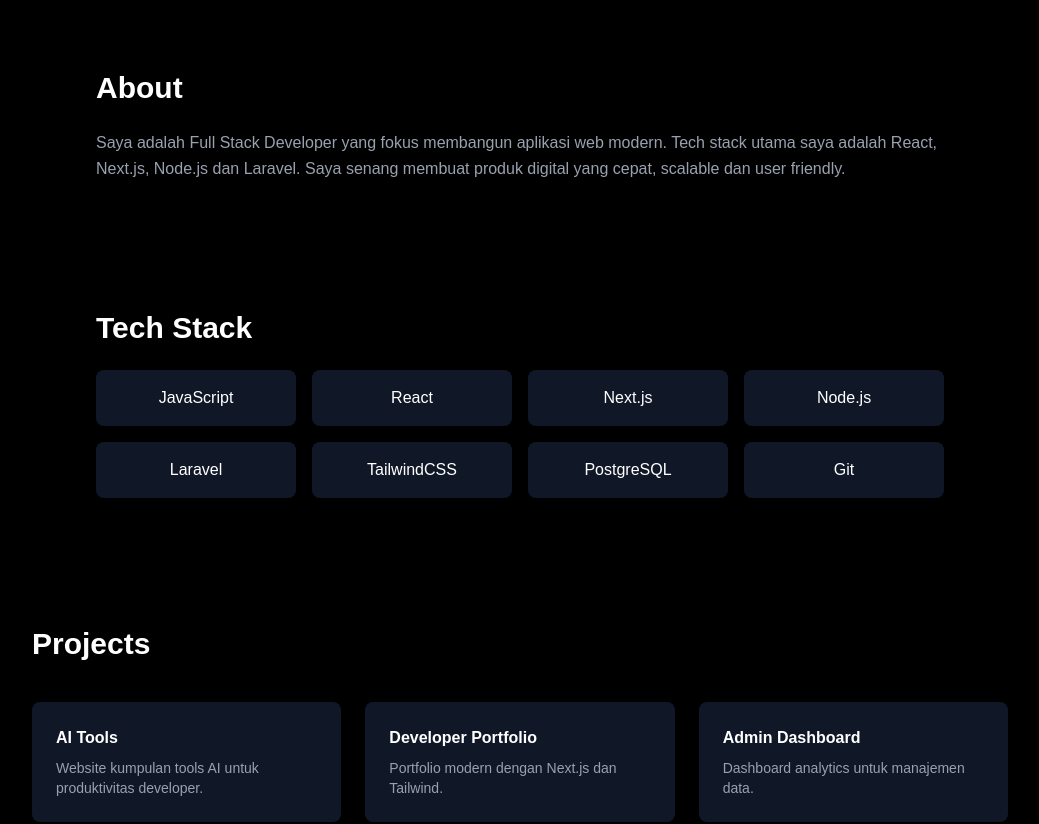
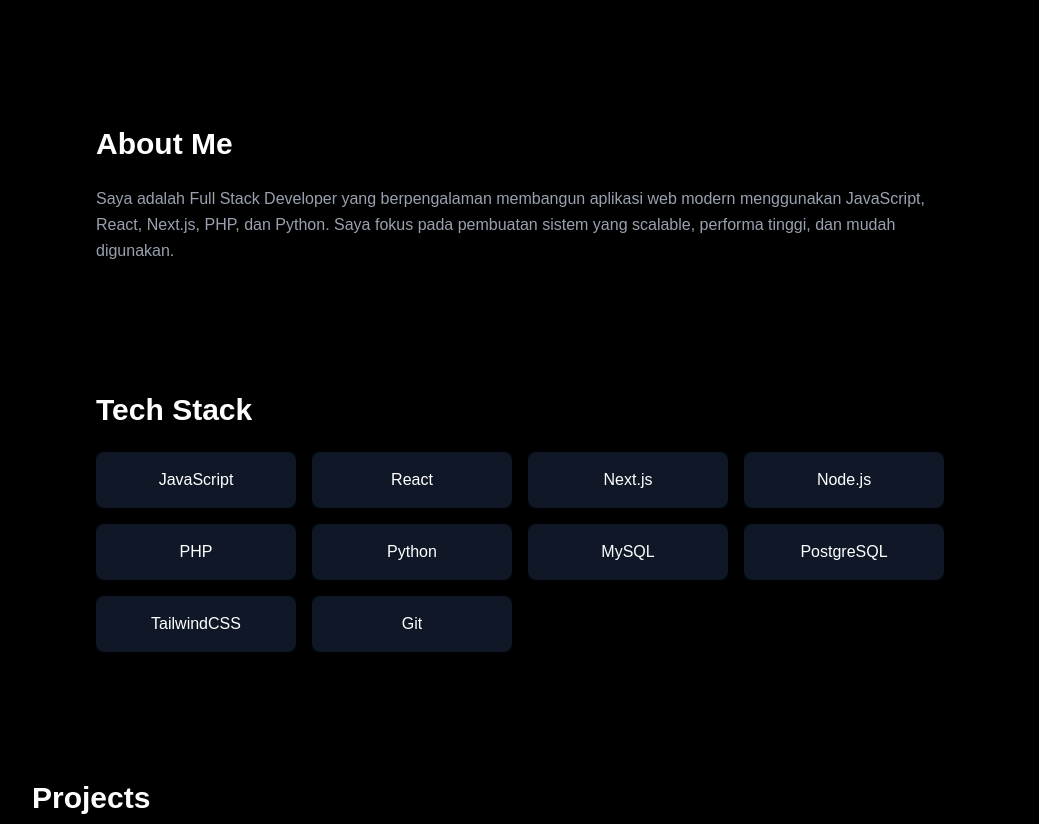
Before and after one commit to Mufti-code/my-portfolio, a Next.js app: page / in a window 1280 px wide. Shown: the part 424-1248 px from the top of the page, without its empty margins (120-1159 px from the left). Built offline with nearby package versions, Linux system fonts and the light colour scheme.

Commit message:
final portfolio upgrade

```diff
--- a/app/page.tsx
+++ b/app/page.tsx
@@ -8,7 +8,7 @@
 
       {/* NAVBAR */}
       <nav className="flex justify-between items-center px-8 py-6 max-w-6xl mx-auto">
-        <h1 className="font-bold text-xl">Maulana.dev</h1>
+        <h1 className="font-bold text-xl">MuftiDev</h1>
 
         <div className="flex gap-6 text-gray-400">
           <a href="#about">About</a>
@@ -31,8 +31,12 @@
           Maulana Al Mufti
         </motion.h1>
 
-        <p className="text-xl text-gray-400 mb-8">
+        <p className="text-xl text-gray-400 mb-6">
           Full Stack Developer
+        </p>
+
+        <p className="text-gray-500 mb-10">
+          JavaScript • PHP • Python • Node.js
         </p>
 
         <div className="flex justify-center gap-4">
@@ -52,6 +56,7 @@
           </a>
 
         </div>
+
       </section>
 
 
@@ -59,13 +64,13 @@
       <section id="about" className="max-w-4xl mx-auto mt-32 px-6">
 
         <h2 className="text-3xl font-bold mb-6">
-          About
+          About Me
         </h2>
 
         <p className="text-gray-400 leading-relaxed">
-          Saya adalah Full Stack Developer yang fokus membangun aplikasi web modern.
-          Tech stack utama saya adalah React, Next.js, Node.js dan Laravel.
-          Saya senang membuat produk digital yang cepat, scalable dan user friendly.
+          Saya adalah Full Stack Developer yang berpengalaman membangun aplikasi web modern
+          menggunakan JavaScript, React, Next.js, PHP, dan Python.
+          Saya fokus pada pembuatan sistem yang scalable, performa tinggi, dan mudah digunakan.
         </p>
 
       </section>
@@ -85,14 +90,16 @@
             "React",
             "Next.js",
             "Node.js",
-            "Laravel",
+            "PHP",
+            "Python",
+            "MySQL",
+            "PostgreSQL",
             "TailwindCSS",
-            "PostgreSQL",
             "Git"
           ].map((tech)=>(
             <div
               key={tech}
-              className="bg-gray-900 p-4 rounded-lg text-center"
+              className="bg-gray-900 p-4 rounded-lg text-center hover:scale-105 transition"
             >
               {tech}
             </div>
@@ -113,23 +120,32 @@
         <div className="grid md:grid-cols-3 gap-6">
 
           <div className="bg-gray-900 p-6 rounded-lg">
-            <h3 className="font-semibold mb-2">AI Tools</h3>
+            <h3 className="font-semibold mb-2">
+              AI Tools Platform
+            </h3>
+
             <p className="text-gray-400 text-sm">
-              Website kumpulan tools AI untuk produktivitas developer.
+              Platform kumpulan tools AI untuk meningkatkan produktivitas developer.
             </p>
           </div>
 
           <div className="bg-gray-900 p-6 rounded-lg">
-            <h3 className="font-semibold mb-2">Developer Portfolio</h3>
+            <h3 className="font-semibold mb-2">
+              Developer Portfolio
+            </h3>
+
             <p className="text-gray-400 text-sm">
-              Portfolio modern dengan Next.js dan Tailwind.
+              Portfolio modern menggunakan Next.js dan TailwindCSS.
             </p>
           </div>
 
           <div className="bg-gray-900 p-6 rounded-lg">
-            <h3 className="font-semibold mb-2">Admin Dashboard</h3>
+            <h3 className="font-semibold mb-2">
+              Admin Dashboard
+            </h3>
+
             <p className="text-gray-400 text-sm">
-              Dashboard analytics untuk manajemen data.
+              Dashboard analytics untuk manajemen data dan monitoring sistem.
             </p>
           </div>
 
@@ -151,7 +167,9 @@
 
         <div className="flex justify-center gap-6">
 
-          <a href="mailto:maulana3al0mufti@gmail.com">Email</a>
+          <a href="mailto:maulana3al0mufti@gmail.com">
+            Email
+          </a>
 
           <a href="https://wa.me/6282218292014">
             WhatsApp
```
